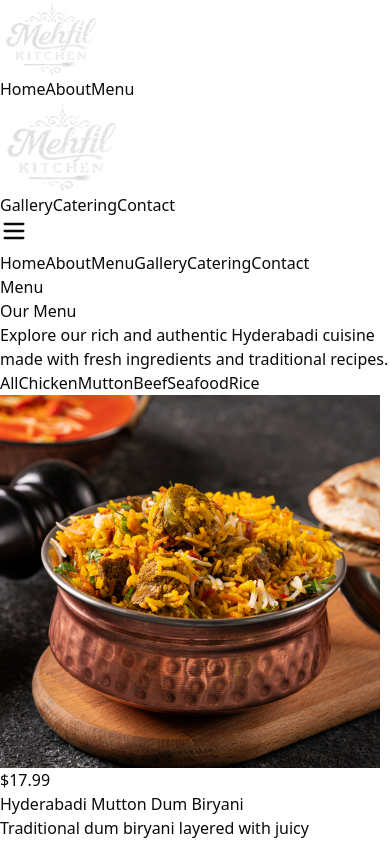
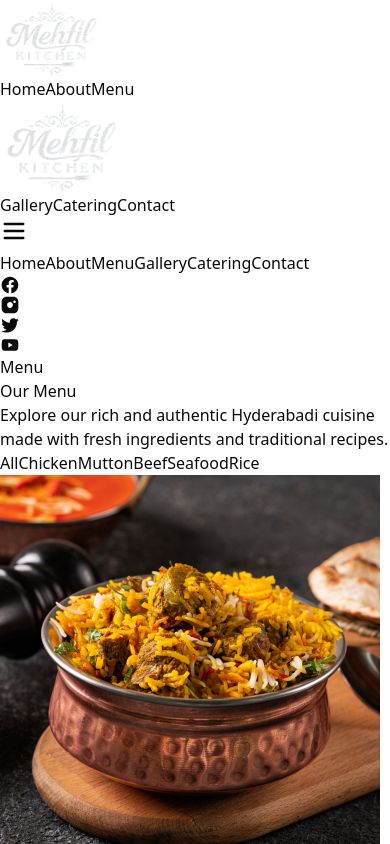
Before and after one commit to MohammedSarfaraz-droid/Mehfil-Kitchen, a Next.js app: page /menu in a window 390 px wide. Shown: the top 844 px of the page. Built offline with nearby package versions, Linux system fonts and the light colour scheme.

Commit message:
added social media icons in ham-menu and adjusted hero section for mobile size

```diff
--- a/src/components/Header.tsx
+++ b/src/components/Header.tsx
@@ -84,12 +84,39 @@ export default function Navbar() {
           {['Home', 'About', 'Menu', 'Gallery', 'Catering', 'Contact'].map((text) => (
             <Link
               key={text}
-              href="#"
+              href={text === 'Home' ? '/' : `/${text.toLowerCase()}`}
               className="block py-2 border-b border-gray-200"
             >
               {text}
             </Link>
           ))}
+          {/* Social Icons - Left Side */}
+            <div className='flex flex-row gap-4 pt-3 justify-center'>
+            {/* Facebook */}
+            <a href="#" className='flex items-center justify-center w-10 h-10 rounded-full bg-[#e6d38d]  hover:bg-[#1a3c34] transition-all duration-300'>
+              <svg width="20" height="20" viewBox="0 0 24 24" fill="none" xmlns="http://www.w3.org/2000/svg" className='text-black'>
+            <path d="M12 2.04C6.5 2.04 2 6.53 2 12.06C2 17.06 5.66 21.21 10.44 21.96V14.96H7.9V12.06H10.44V9.85C10.44 7.34 11.93 5.96 14.22 5.96C15.31 5.96 16.45 6.15 16.45 6.15V8.62H15.19C13.95 8.62 13.56 9.39 13.56 10.18V12.06H16.34L15.89 14.96H13.56V21.96A10 10 0 0 0 22 12.06C22 6.53 17.5 2.04 12 2.04Z" fill="currentColor" />
+              </svg>
+            </a>
+            {/* Instagram */}
+            <a href="#" className='flex items-center justify-center w-10 h-10 rounded-full bg-[#e6d38d]  hover:bg-[#1a3c34] transition-all duration-300'>
+              <svg width="20" height="20" viewBox="0 0 24 24" fill="none" xmlns="http://www.w3.org/2000/svg" className='text-black'>
+            <path d="M7.8 2H16.2C19.4 2 22 4.6 22 7.8V16.2C22 19.4 19.4 22 16.2 22H7.8C4.6 22 2 19.4 2 16.2V7.8C2 4.6 4.6 2 7.8 2ZM12 15.5C13.9 15.5 15.5 13.9 15.5 12C15.5 10.1 13.9 8.5 12 8.5C10.1 8.5 8.5 10.1 8.5 12C8.5 13.9 10.1 15.5 12 15.5ZM17.5 6.5C16.7 6.5 16 7.2 16 8C16 8.8 16.7 9.5 17.5 9.5C18.3 9.5 19 8.8 19 8C19 7.2 18.3 6.5 17.5 6.5Z" fill="currentColor" />
+              </svg>
+            </a>
+            {/* Twitter/X */}
+            <a href="#" className='flex items-center justify-center w-10 h-10 rounded-full bg-[#e6d38d]  hover:bg-[#1a3c34] transition-all duration-300'>
+              <svg width="20" height="20" viewBox="0 0 24 24" fill="none" xmlns="http://www.w3.org/2000/svg" className='text-black'>
+            <path d="M22.46 6C21.69 6.35 20.86 6.58 20 6.69C20.88 6.16 21.56 5.32 21.88 4.31C21.05 4.81 20.13 5.16 19.16 5.36C18.37 4.5 17.26 4 16 4C13.65 4 11.73 5.92 11.73 8.29C11.73 8.63 11.77 8.96 11.84 9.27C8.28 9.09 5.11 7.38 3 4.79C2.63 5.42 2.42 6.16 2.42 6.94C2.42 8.43 3.17 9.75 4.33 10.5C3.62 10.5 2.96 10.3 2.38 10C2.38 10 2.38 10 2.38 10.03C2.38 12.11 3.86 13.85 5.82 14.24C5.46 14.34 5.08 14.39 4.69 14.39C4.42 14.39 4.15 14.36 3.89 14.31C4.43 16 6 17.26 7.89 17.29C6.43 18.45 4.58 19.13 2.56 19.13C2.22 19.13 1.88 19.11 1.54 19.07C3.44 20.29 5.7 21 8.12 21C16 21 20.33 14.46 20.33 8.79C20.33 8.6 20.33 8.42 20.32 8.23C21.16 7.63 21.88 6.87 22.46 6Z" fill="currentColor" />
+              </svg>
+            </a>
+            {/* YouTube */}
+            <a href="#" className='flex items-center justify-center w-10 h-10 rounded-full bg-[#e6d38d]  hover:bg-[#1a3c34] transition-all duration-300'>
+              <svg width="20" height="20" viewBox="0 0 24 24" fill="none" xmlns="http://www.w3.org/2000/svg" className='text-black'>
+            <path d="M10 15L15.19 12L10 9V15ZM21.56 7.17C21.69 7.64 21.78 8.27 21.84 9.07C21.91 9.87 21.94 10.56 21.94 11.16L22 12C22 14.19 21.84 15.8 21.56 16.83C21.31 17.73 20.73 18.31 19.83 18.56C19.36 18.69 18.5 18.78 17.18 18.84C15.88 18.91 14.69 18.94 13.59 18.94L12 19C7.81 19 5.2 18.84 4.17 18.56C3.27 18.31 2.69 17.73 2.44 16.83C2.31 16.36 2.22 15.73 2.16 14.93C2.09 14.13 2.06 13.44 2.06 12.84L2 12C2 9.81 2.16 8.2 2.44 7.17C2.69 6.27 3.27 5.69 4.17 5.44C4.64 5.31 5.5 5.22 6.82 5.16C8.12 5.09 9.31 5.06 10.41 5.06L12 5C16.19 5 18.8 5.16 19.83 5.44C20.73 5.69 21.31 6.27 21.56 7.17Z" fill="currentColor" />
+              </svg>
+            </a>
+            </div>
         </div>
       </div>
     </header>
--- a/src/components/Hero.tsx
+++ b/src/components/Hero.tsx
@@ -10,7 +10,7 @@ export default function HeroSection() {
   </div>
 
   {/* Mobile Banner (below lg) */}
-  <div className="block lg:hidden w-full h-[70vh] bg-[url('/banner2.jpeg')] bg-cover bg-center relative">
+  <div className="block lg:hidden w-full h-[60vh] bg-[url('/banner2.jpeg')] bg-cover bg-center relative">
     {/* Zigzag at bottom of mobile banner */}
     <div className="absolute bottom-[-1px] left-0 w-full h-[20px] bg-[url('/zigzag.svg')] bg-cover bg-no-repeat z-[1] rotate-180" />
   </div>
```
